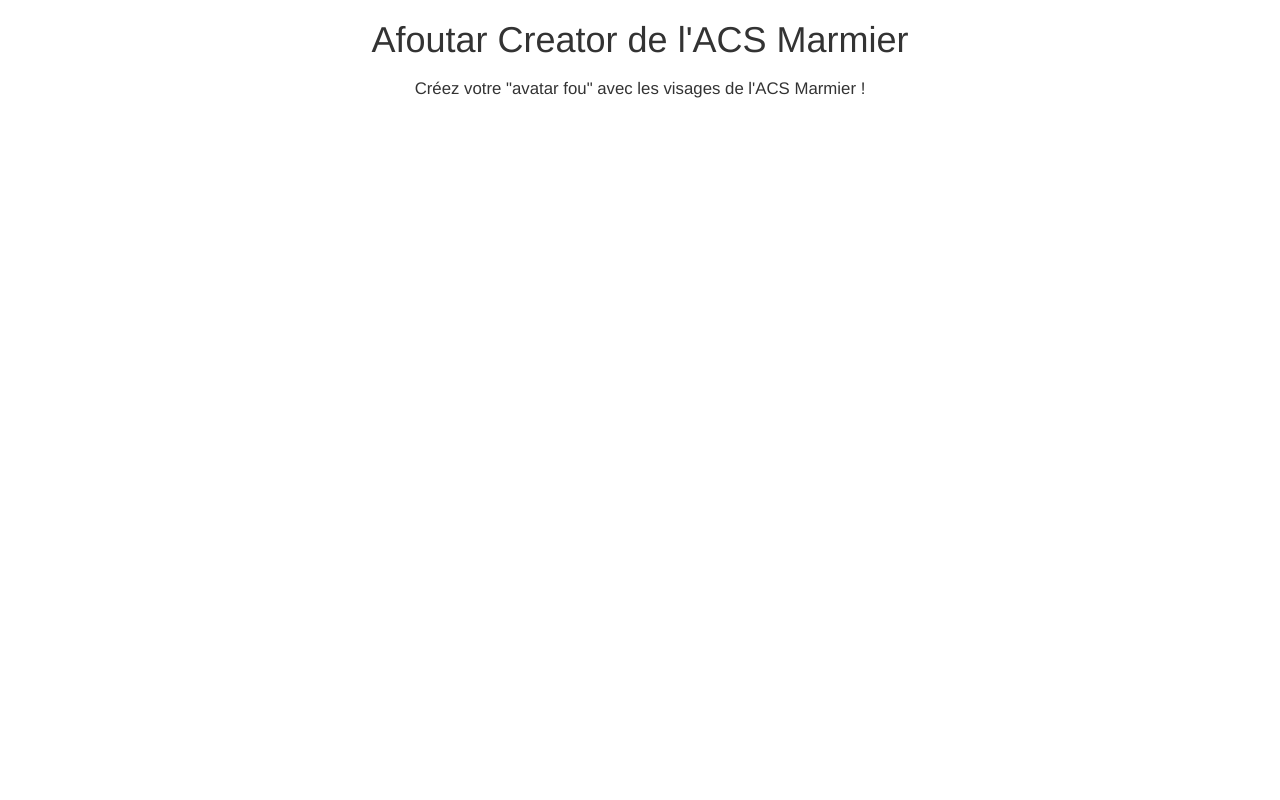
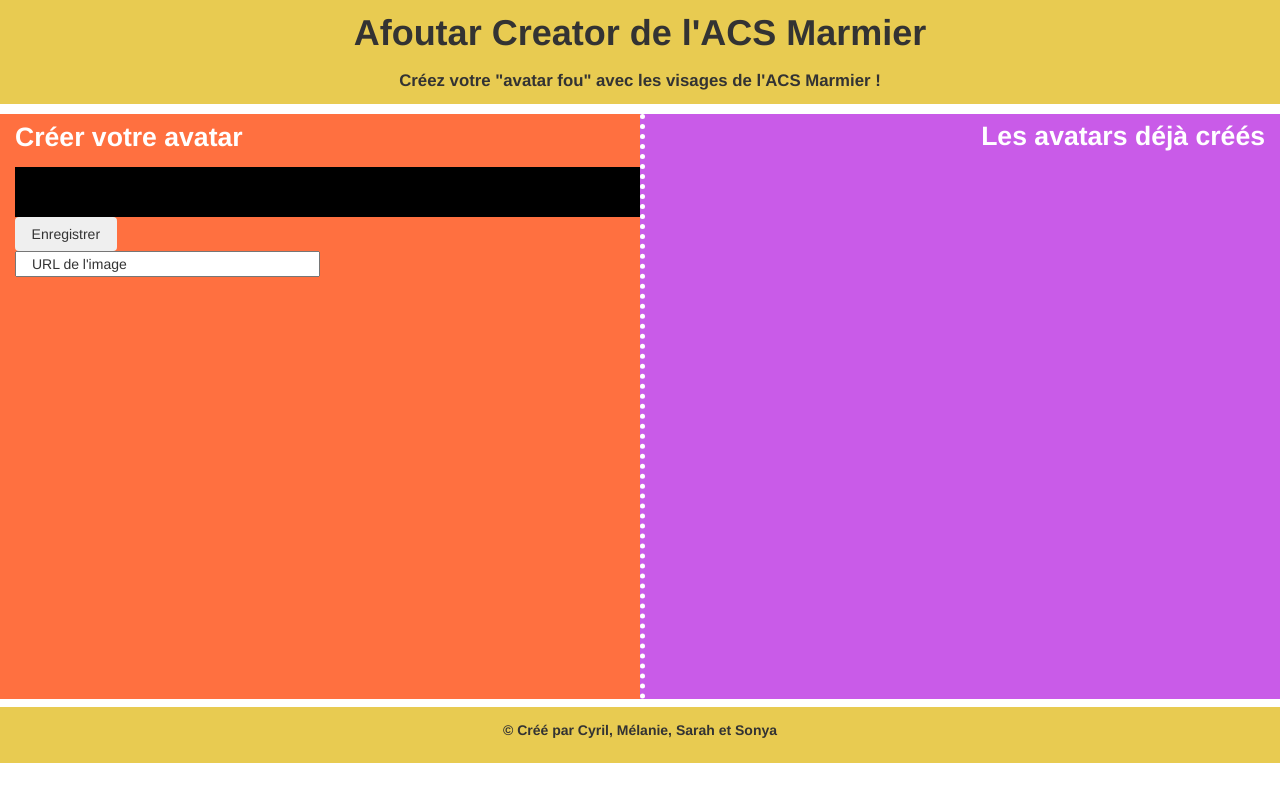
Before and after one commit to Bwaaahhh/avatar_creator, a PHP site: page / in a window 1280 px wide. Run offline with PHP 8.4, Linux system fonts and the light colour scheme; a stand-in replaces the project's code that opens the database connection; some libraries are stand-ins or nearby versions.

Commit message:
css add colors

```diff
--- a/view/css/style.css
+++ b/view/css/style.css
@@ -1,6 +1,59 @@
-#title , #subtitle {
+header{
+    background-color: #E8CB51;
+}
+#title {
   text-align: center;
+  margin : 0;
+  padding-top: 1%;
+  padding-bottom: 0;
+  font-weight: bold;
 }
 #subtitle{
  font-size: 120%;
+ text-align: center;
+ padding-bottom: 1%;
+ font-weight: bold;
 }
+
+/*-------------------- BODY ---------------------*/
+
+#creator{
+  height: 585px;
+  background-color: #FF7040;
+}
+#creator p{
+  font-weight: bold;
+  font-size: 190%;
+  padding-top: 0.8%;
+  color: white;
+}
+#last_creation{
+  height: 585px;
+  background-color: #C95BE8;
+  border-left: 5px dotted white;
+}
+#last_creation p{
+  font-weight: bold;
+  font-size: 190%;
+  padding-top: 0.8%;
+  float: right;
+  color: white;
+}
+
+#front{
+  background-color: black;
+  height: 50px;
+  width: 650px;
+}
+
+
+/*------------------------ FOOTER ------------------------*/
+#footer{
+background-color: #E8CB51;
+  text-align: center;
+  padding-top: 1%;
+  margin-top: 0.65%;
+  padding-bottom: 1%;
+  font-weight: bold;
+
+}
--- a/view/index.php
+++ b/view/index.php
@@ -1,11 +1,40 @@
 <body>
+
+<!-- ZONE DE CREATION -->
 
   <div id="creator" class="col-md-6">
 
-  </div>
+    <p>Créer votre avatar</p>
 
-  <div id="last_creation" class="col-md-5">
+    <div class="photos">
+      <div id="front" class="">
+
+      </div>
+      <div id="yeux" class="">
+
+      </div>
+      <div id="nez" class="">
+
+      </div>
+      <div id="bouche" class="">
+
+      </div>
+    </div>
+
+    <button type="button" name="button" class="col-md-2 btn">Enregistrer</button>
+
+   <div class="row">
+     <div class="col-md-12">
+       <input type="text" name="" value="URL de l'image" class="col-md-6">
+     </div>
+   </div>
 
   </div>
 
+<!-- ZONE D'AFFICHAGE DERNIERES CREATIONS -->
+
+  <div id="last_creation" class="col-md-6">
+    <p>Les avatars déjà créés</p>
+  </div>
+
 </body>
--- a/view/template/index.php
+++ b/view/template/index.php
@@ -22,7 +22,9 @@
 
 
     <footer>
-
+        <div id="footer" class="col-md-12">
+            <p>© Créé par Cyril, Mélanie, Sarah et Sonya</p>
+        </div>
     </footer>
 
 </body>
```
